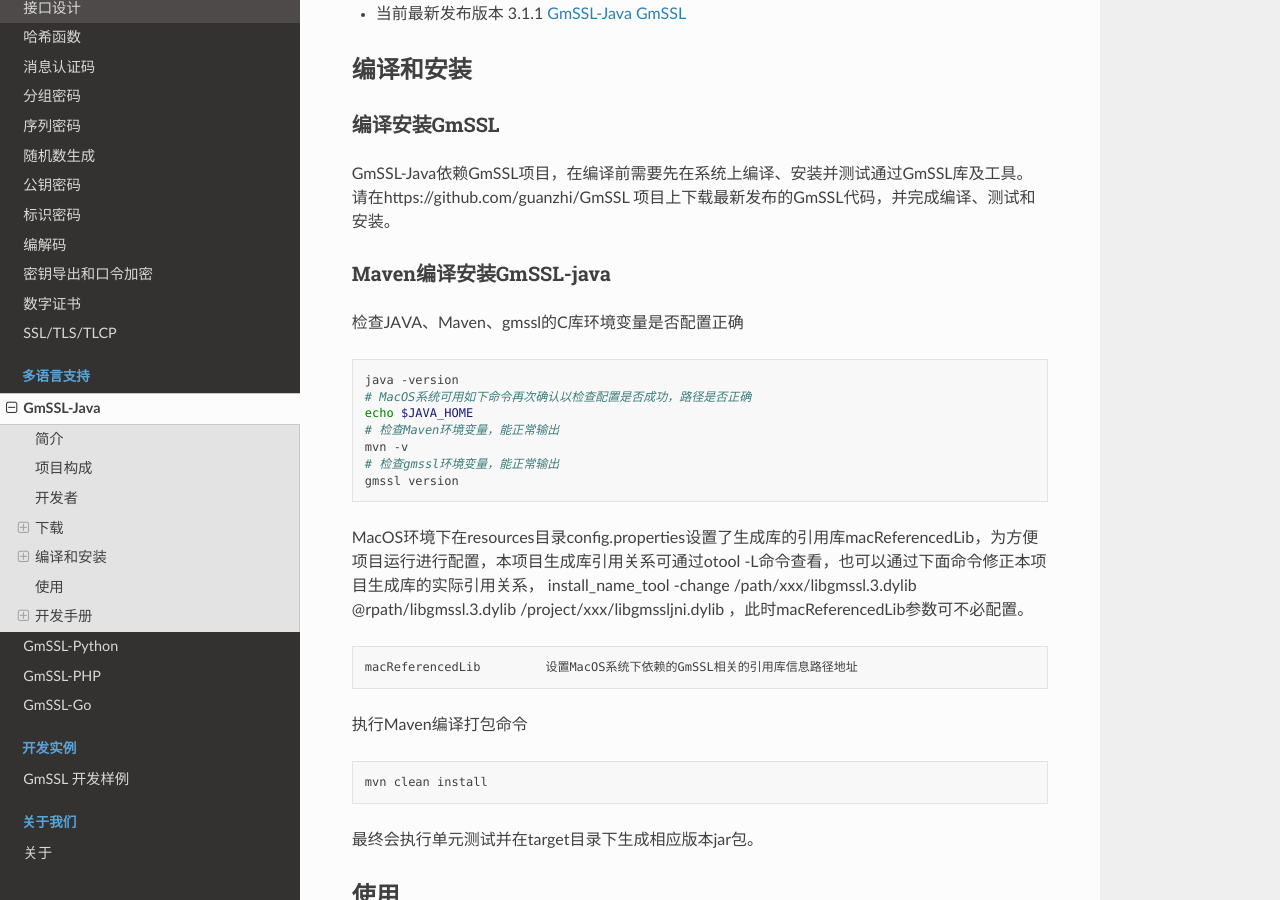
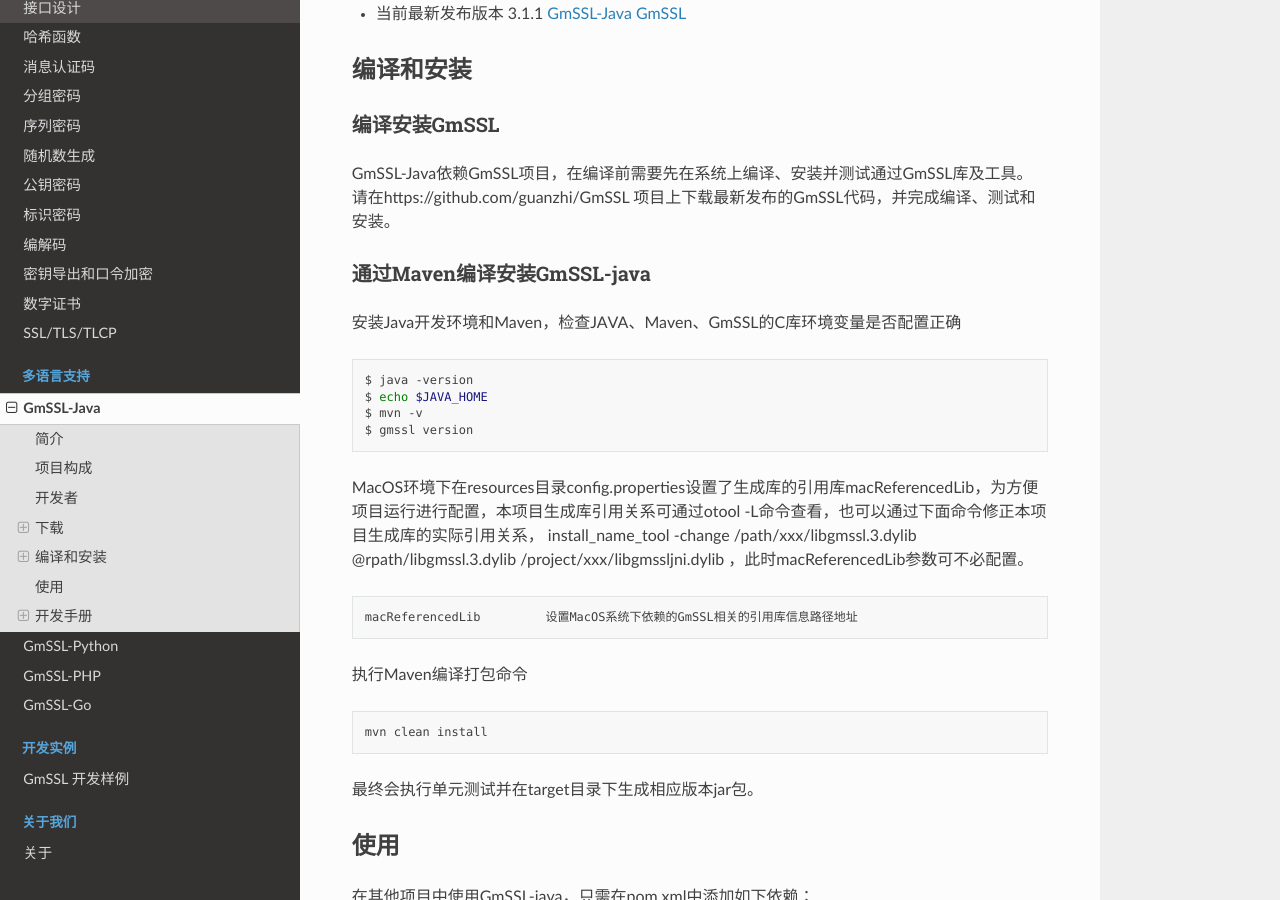
Before and after one commit to zxm256/gmssl-docs, a Sphinx documentation site: the page built from docs/source/multi_language/java.md, in a window 1280 px wide and 900 px high, scrolled down 2029 px. Built offline with Sphinx 7.4.7 and the Read the Docs theme 2.0.0, drawn with Linux system fonts in a browser that asks for light colours; pages that are not in the unit, such as notebooks, are missing from menus; some of the changed text lies outside the part shown.

Commit message:
Upadate Docs

````diff
--- a/docs/source/multi_language/java.md
+++ b/docs/source/multi_language/java.md
@@ -59,17 +59,15 @@
 ### 编译安装GmSSL
 GmSSL-Java依赖GmSSL项目，在编译前需要先在系统上编译、安装并测试通过GmSSL库及工具。请在https://github.com/guanzhi/GmSSL 项目上下载最新发布的GmSSL代码，并完成编译、测试和安装。
 
-### Maven编译安装GmSSL-java
+### 通过Maven编译安装GmSSL-java
 
-检查JAVA、Maven、gmssl的C库环境变量是否配置正确
+安装Java开发环境和Maven，检查JAVA、Maven、GmSSL的C库环境变量是否配置正确
+
 ```shell
-java -version
-# MacOS系统可用如下命令再次确认以检查配置是否成功，路径是否正确
-echo $JAVA_HOME
-# 检查Maven环境变量，能正常输出
-mvn -v
-# 检查gmssl环境变量，能正常输出
-gmssl version
+$ java -version
+$ echo $JAVA_HOME
+$ mvn -v
+$ gmssl version
 ```
 
 MacOS环境下在resources目录config.properties设置了生成库的引用库macReferencedLib，为方便项目运行进行配置，本项目生成库引用关系可通过otool -L命令查看，也可以通过下面命令修正本项目生成库的实际引用关系，
````
Also changed, not shown: other parts of docs/source/multi_language/java.md (+1 -1 lines), docs/source/multi_language/go.md (+1 -1 lines), docs/source/multi_language/php.md (+1 -1 lines), docs/source/multi_language/python.md (+1 -1 lines).
